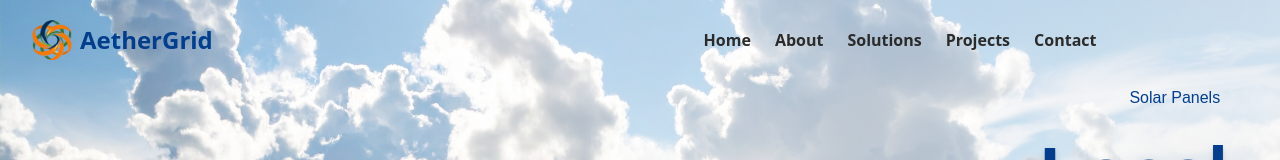
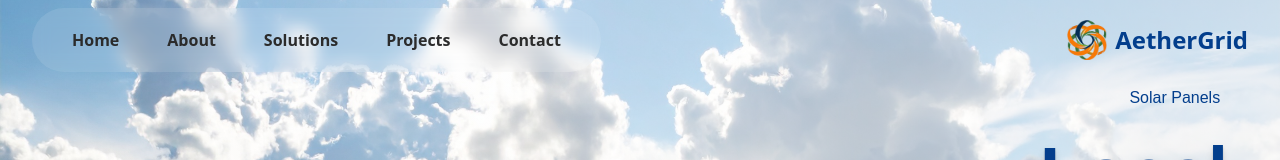
Before and after one commit to UX-PRESS/template-bussnes-vue-energy-lightweight, a Vue app: page / in a window 1280 px wide. Shown: the top 160 px of the page. Built offline with nearby package versions, Linux system fonts and the light colour scheme.

Commit message:
feat(header): adjusting header design

```diff
--- a/src/components/Header.vue
+++ b/src/components/Header.vue
@@ -3,20 +3,20 @@
     <div class="max-w-7xl mx-auto px-4 sm:px-6 lg:px-8">
       <div class="flex justify-between items-center h-20">
         <!-- Logo and name -->
-        <router-link to="/" class="flex items-center space-x-2">
-          <img src="/logo.png" alt="AetherGrid Logo" class="h-10 w-10" />
-          <span class="text-2xl font-bold text-[var(--royal-blue)]">AetherGrid</span>
-        </router-link>
 
         <!-- Links desktop -->
-    <nav class="hidden md:flex space-x-6 items-center font-semibold">
+    <nav class="nav-blur hidden md:flex">
       <router-link to="/" class="">Home</router-link>
       <router-link to="/about" class="hover:text-[var(--royal-blue)]">About</router-link>
       <router-link to="/solutions" class="hover:text-[var(--royal-blue)]">Solutions</router-link>
       <router-link to="/projects" class="hover:text-[var(--royal-blue)]">Projects</router-link>
       <router-link to="/contact" class="hover:text-[var(--royal-blue)]">Contact</router-link>
-      <router-link to="/contact" class="btn-primary btn-animated hover:text-[var(--royal-blue)]">Get a Quote</router-link>
     </nav>
+    <router-link to="/" class="flex items-center space-x-2">
+          <img src="/logo.png" alt="AetherGrid Logo" class="h-10 w-10" />
+          <span class="text-2xl font-bold text-[var(--royal-blue)]">AetherGrid</span>
+        </router-link>
+
 
 
         <!-- Botão mobile -->
--- a/src/style.css
+++ b/src/style.css
@@ -6,14 +6,12 @@
 
 :root {
   /* Paleta com nomes semânticos e descritivos */
-  --royal-blue: #033E8C;        /* 🔵 Primária Base */
-  --solar-ember: #EE6F30;       /* 🟠 Contraste / CTAs */
-  --clay-taupe: #8A6F60;        /* 🟤 Neutro Terroso */
-  --amber-cream: #FFD89A;       /* 🟡 Acento vibrante */
+  --royal-blue: #033E8C;
+  --clay-taupe: #8A6F60;
+  --amber-cream: #FFD89A;
   --amber-cream-light: #ffe6b3;
-  --cloud-white: #F5F5F3;       /* ⚪ Fundo principal */
-  --sage-green: #7FA37B;        /* 🟢 Ecológico */
-  --graphite-black: #2B2B2B;    /* ⚫ Texto escuro */
+  --cloud-white: #F5F5F3;
+  --graphite-black: #2B2B2B;
 
   /* Mapas semânticos reutilizáveis */
   --primary: var(--royal-blue);
@@ -70,38 +68,30 @@ a:hover {
   background-color: var(--amber-cream-transparent);
 }
 
-@keyframes moveInBottom {
-  0% {
-    opacity: 0;
-    transform: translateY(30px);
-  }
-  100% {
-    opacity: 1;
-    transform: translateY(0);
-  }
+/* nav desktop */
+.nav-blur {
+  backdrop-filter: blur(8px);
+  background-color: rgba(255, 255, 255, 0.1);
+  border-radius: 9999px;
+  padding: 0.75rem 1.5rem;
+  display: flex;
+  gap: 1rem;
+  align-items: center;
+  transition: background-color 0.3s ease;
 }
 
-.btn-animated {
-  animation: moveInBottom 1s ease-out;
-  animation-fill-mode: backwards;
+.nav-blur a {
+  font-weight: 600;
+  color: var(--graphite-black);
+  padding: 0.5rem 1rem;
+  border-radius: 9999px;
+  transition: all 0.3s ease;
+  display: inline-block;
 }
 
-.sunlight-overlay {
-  position: relative;
-  inset: 0;
-  z-index: 20; /* Between section and inner cards */
-  background: conic-gradient(
-    at 50% 30%,
-    rgba(255,255,200,0.3) 0deg,
-    rgba(0,0,0,0.95) 45deg 315deg,
-    rgba(255,255,200,0.3) 360deg
-  );
-  animation: spin 20s linear infinite;
-  mix-blend-mode: screen;
-  pointer-events: none; /* Let clicks through */
-  isolation: isolate;   /* Ensures blend mode doesn’t affect children incorrectly */
+.nav-blur a:hover {
+  background-color: white;
+  color: var(--royal-blue);
+  box-shadow: 0 2px 6px rgba(0, 0, 0, 0.1);
+
 }
-
-@keyframes spin {
-  to { transform: rotate(360deg); }
-}
```
